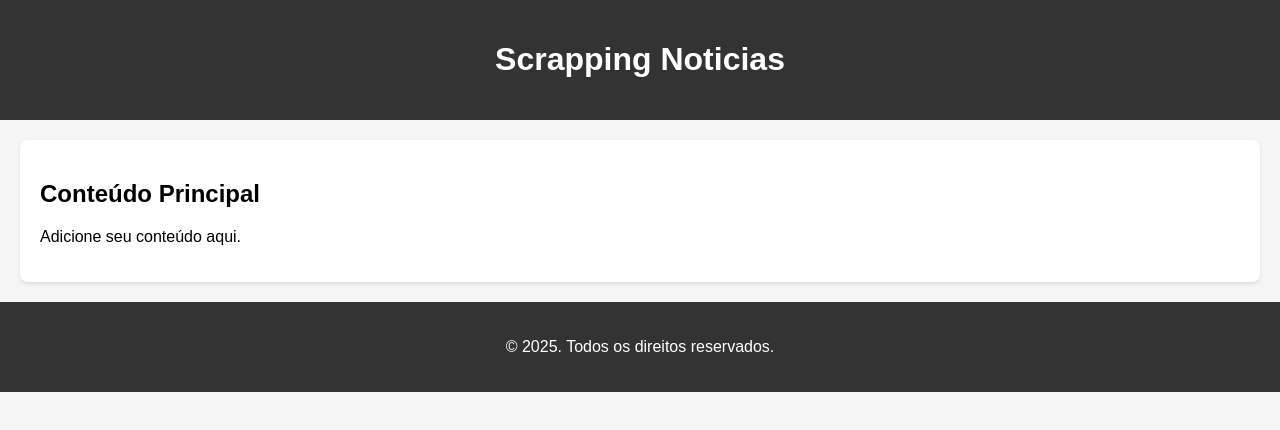
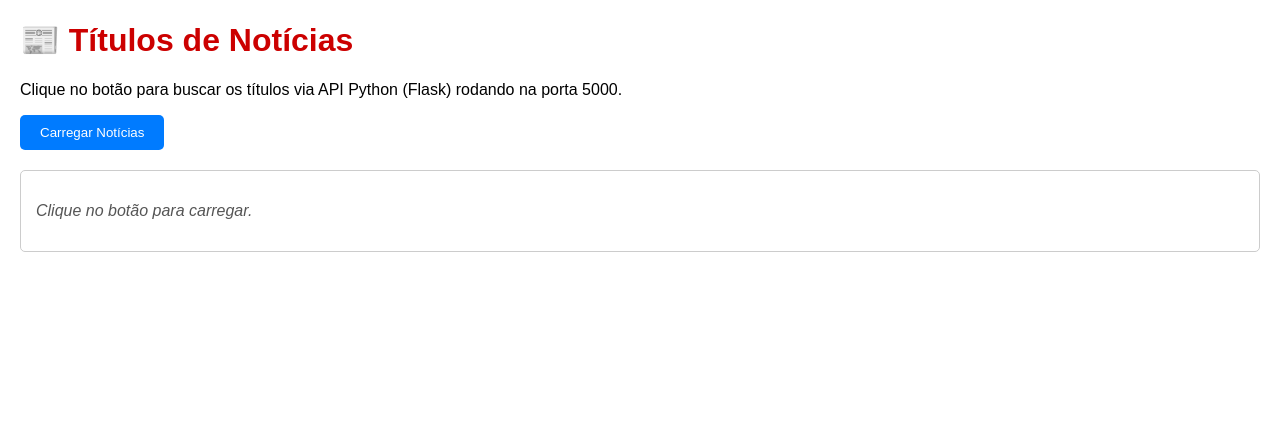
Before and after one commit to Paulogsilva28/Scraping_Noticias-, a plain HTML site: page Frontend/index.html in a window 1280 px wide. Drawn offline with Linux system fonts and the light colour scheme.

Commit message:
Ajuste Html

```diff
--- a/Frontend/index.html
+++ b/Frontend/index.html
@@ -3,49 +3,72 @@
 <head>
     <meta charset="UTF-8">
     <meta name="viewport" content="width=device-width, initial-scale=1.0">
-    <title>Página Principal</title>
+    <title>Notícias Rasparadas da Globo.com</title>
     <style>
-        body {
-            font-family: Arial, sans-serif;
-            margin: 0;
-            padding: 0;
-            background-color: #f5f5f5;
-        }
-        header {
-            background-color: #333;
-            color: white;
-            padding: 20px;
-            text-align: center;
-        }
-        main {
-            max-width: 1200px;
-            margin: 20px auto;
-            padding: 20px;
-            background-color: white;
-            border-radius: 8px;
-            box-shadow: 0 2px 4px rgba(0, 0, 0, 0.1);
-        }
-        footer {
-            background-color: #333;
-            color: white;
-            text-align: center;
-            padding: 20px;
-            margin-top: 20px;
-        }
+        body { font-family: Arial, sans-serif; margin: 20px; }
+        h1 { color: #cc0000; }
+        button { padding: 10px 20px; background-color: #007bff; color: white; border: none; cursor: pointer; border-radius: 5px; }
+        button:hover { background-color: #0056b3; }
+        #resultados { margin-top: 20px; border: 1px solid #ccc; padding: 15px; border-radius: 5px; }
+        .noticia { padding: 10px; border-bottom: 1px dashed #eee; }
+        .noticia:last-child { border-bottom: none; }
+        .loading { color: #555; font-style: italic; }
     </style>
 </head>
 <body>
-    <header>
-        <h1>Scrapping Noticias</h1>
-    </header>
 
-    <main>
-        <h2>Conteúdo Principal</h2>
-        <p>Adicione seu conteúdo aqui.</p>
-    </main>
+    <h1>📰 Títulos de Notícias</h1>
+    <p>Clique no botão para buscar os títulos via API Python (Flask) rodando na porta 5000.</p>
 
-    <footer>
-        <p>&copy; 2025. Todos os direitos reservados.</p>
-    </footer>
+    <button onclick="buscarNoticias()">Carregar Notícias</button>
+
+    <div id="resultados">
+        <p class="loading">Clique no botão para carregar.</p>
+    </div>
+
+    <script>
+        // O endereço da nossa API Flask
+        const API_URL = 'http://127.0.0.1:5000/api/noticias';
+        const resultadosDiv = document.getElementById('resultados');
+
+        async function buscarNoticias() {
+            resultadosDiv.innerHTML = '<p class="loading">Carregando dados da API Flask...</p>';
+
+            try {
+                // 1. Faz a requisição HTTP (GET) para a API Flask
+                const response = await fetch(API_URL);
+
+                // 2. Converte a resposta para JSON
+                const data = await response.json();
+
+                // 3. Limpa a área de resultados
+                resultadosDiv.innerHTML = '';
+
+                if (response.ok) {
+                    // Verifica se a resposta foi bem-sucedida (status 200)
+
+                    if (data.length === 0) {
+                         resultadosDiv.innerHTML = '<p class="loading">Nenhum título encontrado.</p>';
+                    } else {
+                        // 4. Itera sobre a lista de notícias e exibe na tela
+                        data.forEach(noticia => {
+                            const p = document.createElement('p');
+                            p.className = 'noticia';
+                            p.textContent = noticia.titulo;
+                            resultadosDiv.appendChild(p);
+                        });
+                    }
+                } else {
+                    // Caso a API retorne um erro (ex: 500)
+                    resultadosDiv.innerHTML = `<p style="color: red;">ERRO da API: ${data.erro || 'Erro desconhecido.'}</p>`;
+                }
+
+            } catch (error) {
+                // Caso haja um erro de rede ou conexão
+                resultadosDiv.innerHTML = `<p style="color: red;">ERRO: Não foi possível conectar ao servidor Flask. Certifique-se de que ele está rodando em http://127.0.0.1:5000.</p>`;
+                console.error('Erro ao buscar notícias:', error);
+            }
+        }
+    </script>
 </body>
 </html>
```
